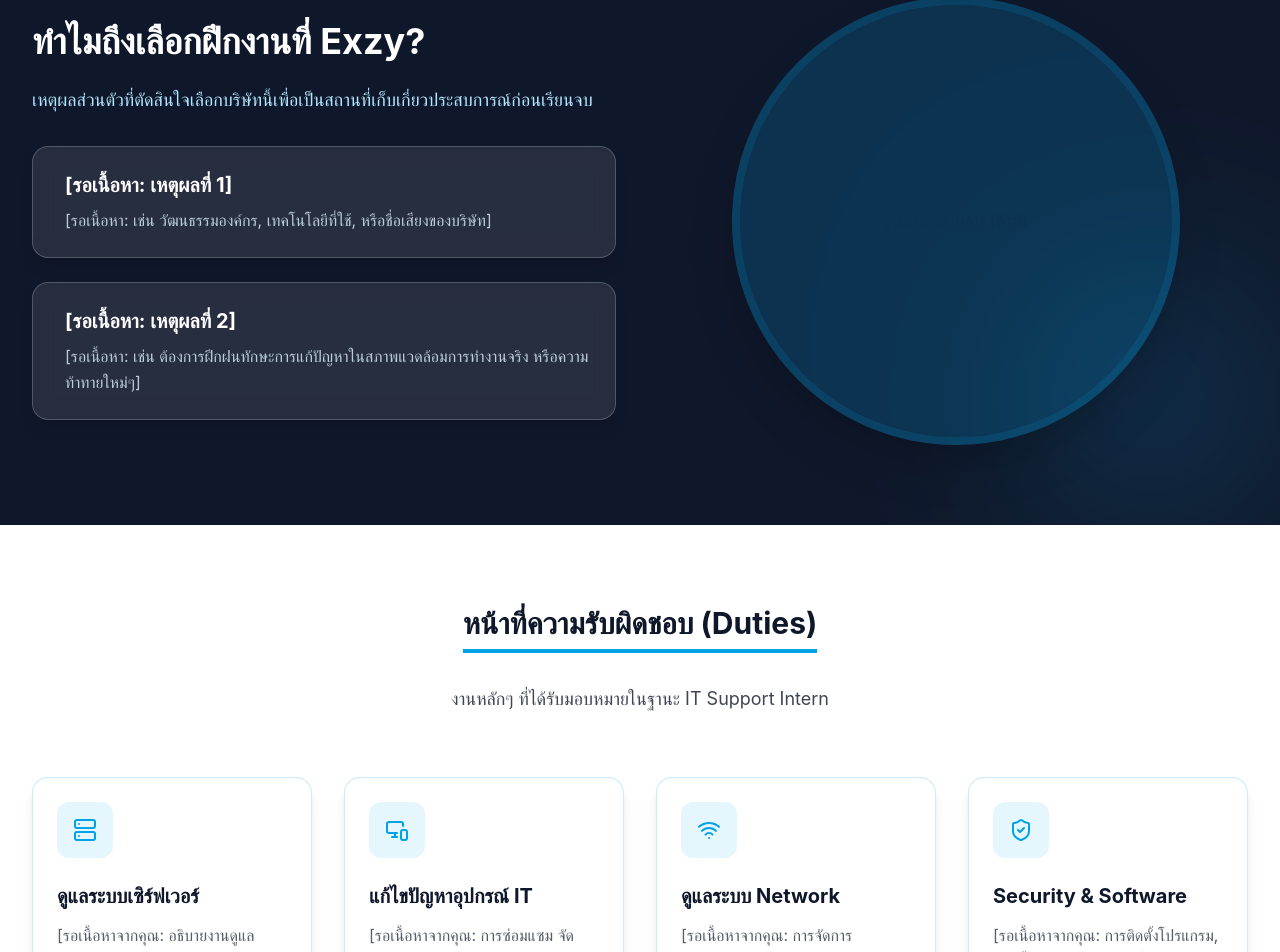
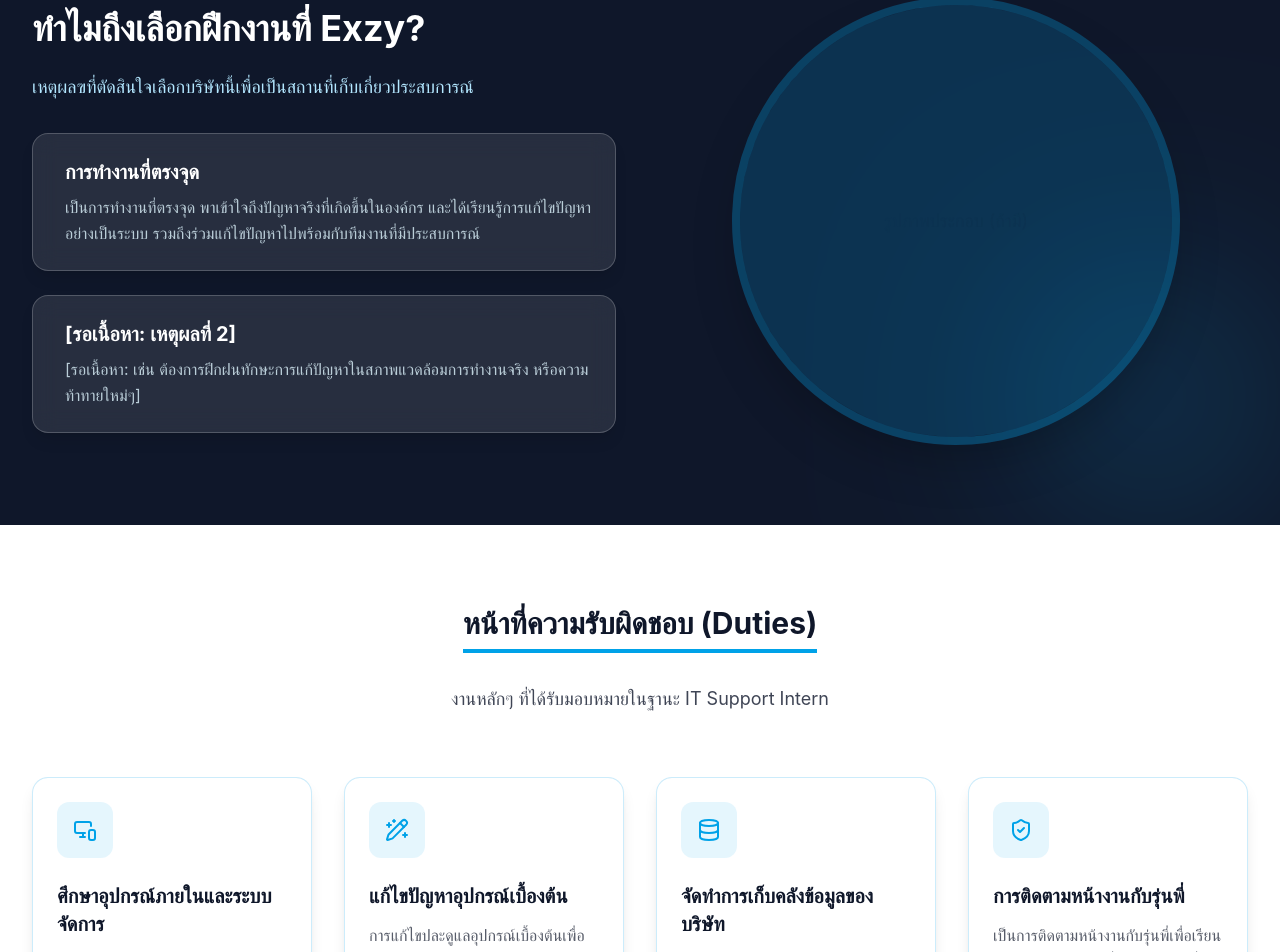
Before and after one commit to Tanakorn12345/Exzy-internreview, a React (Vite) app: page / in a window 1280 px wide. Shown: the part 1312-2264 px from the top of the page. Built offline with nearby package versions, Linux system fonts and the light colour scheme.

Commit message:
add detail duties

```diff
--- a/src/sections/Duties.jsx
+++ b/src/sections/Duties.jsx
@@ -1,32 +1,32 @@
 import React from 'react';
-import { Server, MonitorSmartphone, Wifi, ShieldCheck } from 'lucide-react';
+import { Server, MonitorSmartphone, Wifi, ShieldCheck , PencilSparkles , Database} from 'lucide-react';
 import DutyCard from '../components/DutyCard';
 
 const Duties = () => {
   const tasks = [
     {
       id: 1,
-      icon: <Server className="w-6 h-6" />,
-      title: "ดูแลระบบเซิร์ฟเวอร์",
-      desc: "[รอเนื้อหาจากคุณ: อธิบายงานดูแลเซิร์ฟเวอร์ เช่น ตั้งค่า, ตรวจสอบสถานะ]"
+      icon: <MonitorSmartphone className="w-6 h-6" />,
+      title: "ศึกษาอุปกรณ์ภายในและระบบจัดการ",
+      desc: "ศึกษาอุปกรณ์ภายในบริษัท เช่น เครื่อง MIT , เครื่อง Attandance , เครื่อง E-ink"
     },
     {
       id: 2,
-      icon: <MonitorSmartphone className="w-6 h-6" />,
-      title: "แก้ไขปัญหาอุปกรณ์ IT",
-      desc: "[รอเนื้อหาจากคุณ: การซ่อมแซม จัดเตรียมคอมพิวเตอร์ให้พนักงาน]"
+      icon: <PencilSparkles className="w-6 h-6" />,
+      title: "แก้ไขปัญหาอุปกรณ์เบื้องต้น",
+      desc: "การแก้ไขปละดูแลอุปกรณ์เบื้องต้นเพื่อส่งมอบต่อไป"
     },
     {
       id: 3,
-      icon: <Wifi className="w-6 h-6" />,
-      title: "ดูแลระบบ Network",
-      desc: "[รอเนื้อหาจากคุณ: การจัดการอินเทอร์เน็ต, Router, Access Point]"
+      icon: <Database className="w-6 h-6" />,
+      title: "จัดทำการเก็บคลังข้อมูลของบริษัท",
+      desc: "เป็นการจัดเก็บคลังข้อมูลของบริษัทเพื่อนำไปใช้ในการทำงานต่อไป"
     },
     {
       id: 4,
       icon: <ShieldCheck className="w-6 h-6" />,
-      title: "Security & Software",
-      desc: "[รอเนื้อหาจากคุณ: การติดตั้งโปรแกรม, แอนตี้ไวรัส, การตั้งค่าสิทธิ์ผู้ใช้]"
+      title: "การติดตามหน้างานกับรุ่นพี่",
+      desc: "เป็นการติดตามหน้างานกับรุ่นพี่เพื่อเรียนรู้และทำความเข้าใจเกี่ยวกับปัญาหาที่เกิดขึ้นในหน้างานและการแก้ไขปัญหา"
     }
   ];
 
--- a/src/sections/WhyExzy.jsx
+++ b/src/sections/WhyExzy.jsx
@@ -10,16 +10,16 @@ const WhyExzy = () => {
           <div className="w-full lg:w-1/2">
             <h2 className="text-4xl font-bold text-white mb-6">ทำไมถึงเลือกฝึกงานที่ <span className="text-primary-400">Exzy?</span></h2>
             <p className="text-lg text-primary-100 mb-8 leading-relaxed">
-              เหตุผลส่วนตัวที่ตัดสินใจเลือกบริษัทนี้เพื่อเป็นสถานที่เก็บเกี่ยวประสบการณ์ก่อนเรียนจบ
+              เหตุผลฃที่ตัดสินใจเลือกบริษัทนี้เพื่อเป็นสถานที่เก็บเกี่ยวประสบการณ์
             </p>
 
             <div className="space-y-6">
                 {/* Reason 1 */}
                 <div className="bg-white/10 backdrop-blur-md p-6 rounded-2xl shadow-lg border border-white/20 relative overflow-hidden group hover:border-primary-400 hover:bg-white/15 transition-all">
                    <div className="absolute top-0 left-0 w-2 h-full bg-primary-400 group-hover:w-3 transition-all"></div>
-                   <h3 className="text-xl font-bold text-white mb-2 ml-2">[รอเนื้อหา: เหตุผลที่ 1]</h3>
+                   <h3 className="text-xl font-bold text-white mb-2 ml-2">การทำงานที่ตรงจุด</h3>
                    <p className="text-primary-50/80 leading-relaxed ml-2">
-                      [รอเนื้อหา: เช่น วัฒนธรรมองค์กร, เทคโนโลยีที่ใช้, หรือชื่อเสียงของบริษัท]
+                      เป็นการทำงานที่ตรงจุด พาเข้าใจถึงปัญหาจริงที่เกิดขึ้นในองค์กร และได้เรียนรู้การแก้ไขปัญหาอย่างเป็นระบบ รวมถึงร่วมแก้ไขปัญหาไปพร้อมกับทีมงานที่มีประสบการณ์
                    </p>
                 </div>
 
```
